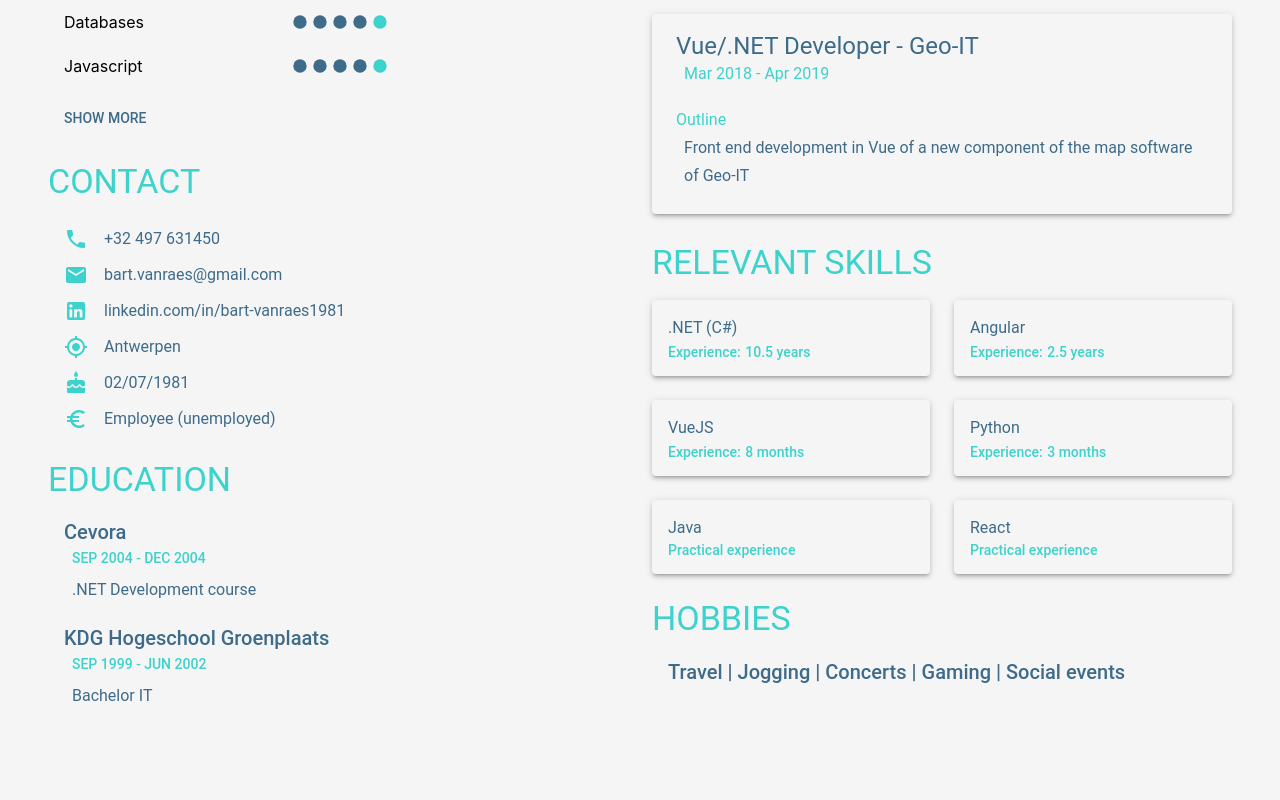
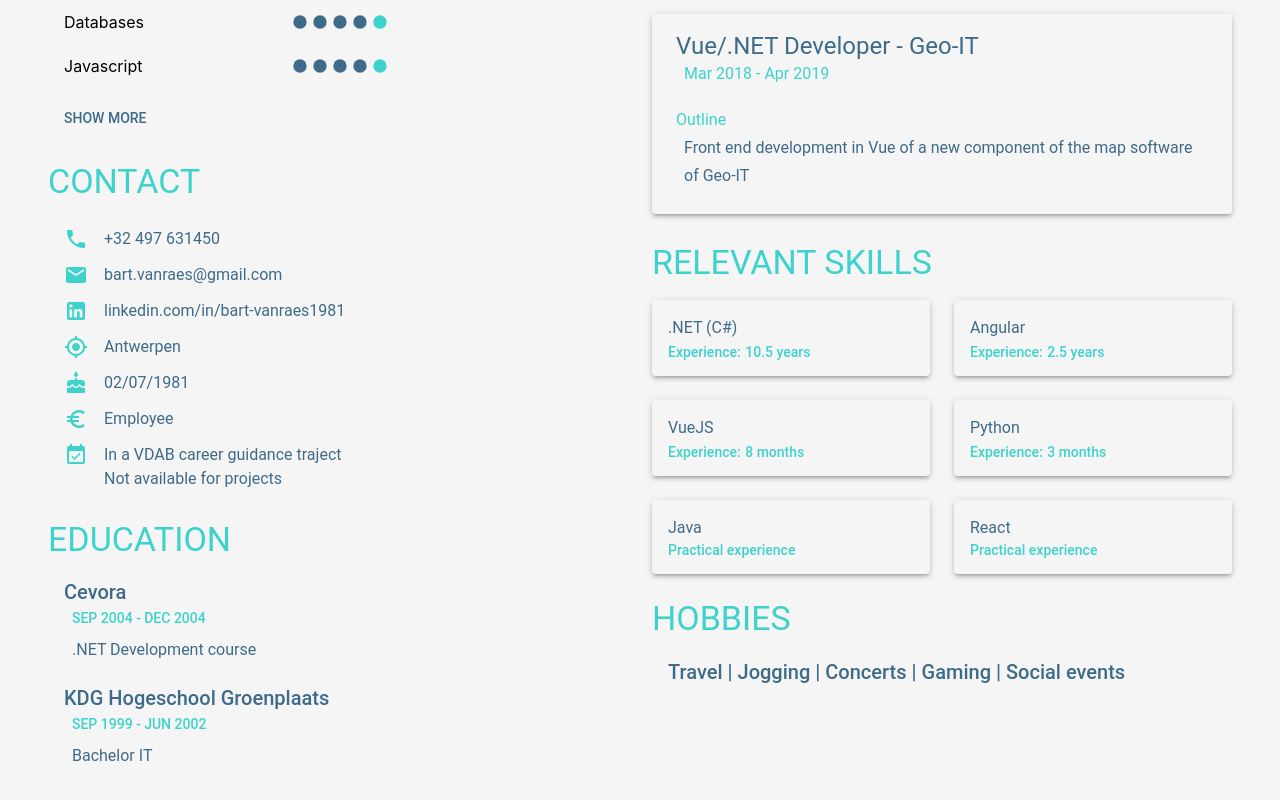
Before and after one commit to bartvanraes/cv-website-react, a React (Create React App) app: page / in a window 1280 px wide. Shown: the part 728-1528 px from the top of the page. Before the commit the page ends 1472 px from the top, so only its background shows below. Built offline with nearby package versions, Linux system fonts and the light colour scheme; a web font is replaced by a local one.

Commit message:
VDAB Career guidance traject

```diff
--- a/src/components/info/InfoOverviewContainer.js
+++ b/src/components/info/InfoOverviewContainer.js
@@ -7,6 +7,7 @@ import MyLocationIcon from '@material-ui/icons/MyLocation'
 import CakeIcon from '@material-ui/icons/Cake';
 import EuroSymbolIcon from '@material-ui/icons/EuroSymbol';
 import FiberManualRecordIcon from '@material-ui/icons/FiberManualRecord'
+import EventAvailableIcon from '@material-ui/icons/EventAvailable';
 import RelevantWorkExperienceOverview from './workExperiences/RelevantWorkExperienceOverviewComponent'
 import RelevantSkillOverview from './skills/RelevantSkillOverviewComponent'
 import clsx from 'clsx'
@@ -251,7 +252,16 @@ function InfoOverviewContainer(props) {
                                 className={classes.contactItemStyle}>
                                     <EuroSymbolIcon color="secondary" className={classes.iconStyle}></EuroSymbolIcon>
                                     <Typography color="textPrimary" variant="body1" className={classes.contactTextStyle}>
-                                        Employee (unemployed)
+                                        Employee
+                                </Typography>
+                            </Grid>
+                            <Grid
+                                container
+                                spacing={3}
+                                className={classes.contactItemStyle}>
+                                    <EventAvailableIcon color="secondary" className={classes.iconStyle}></EventAvailableIcon>
+                                    <Typography color="textPrimary" variant="body1" className={classes.contactTextStyle}>
+                                        In a VDAB career guidance traject<br /> Not available for projects
                                 </Typography>
                             </Grid>
                         </Grid>
```
